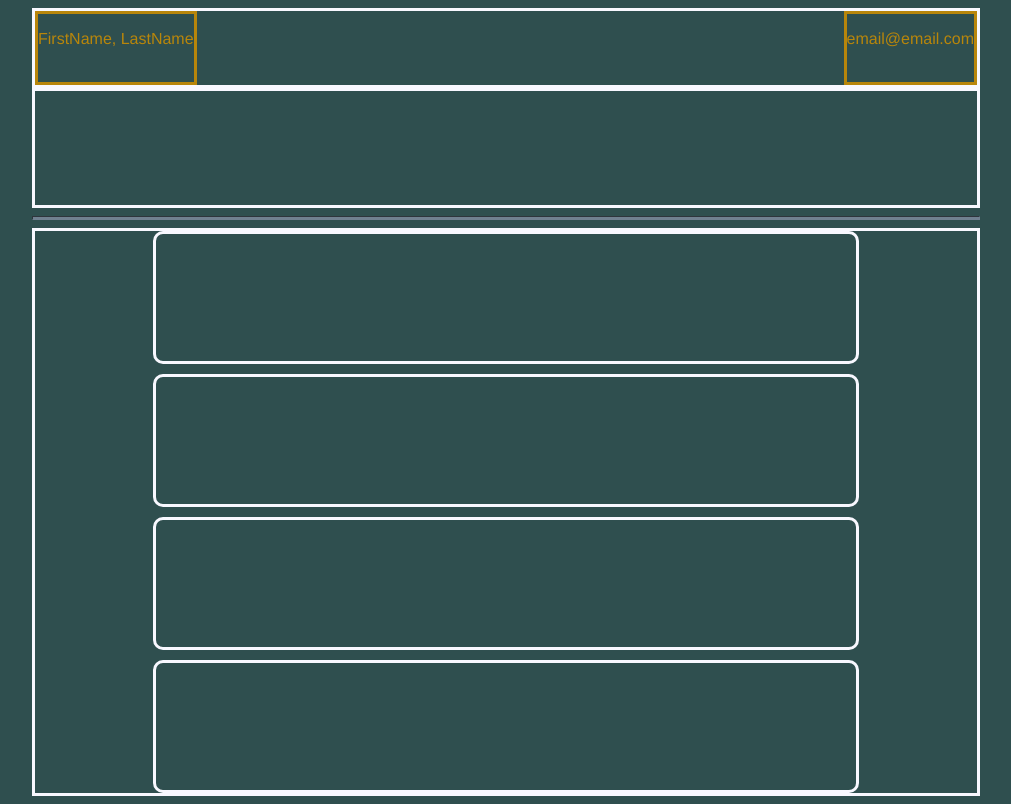
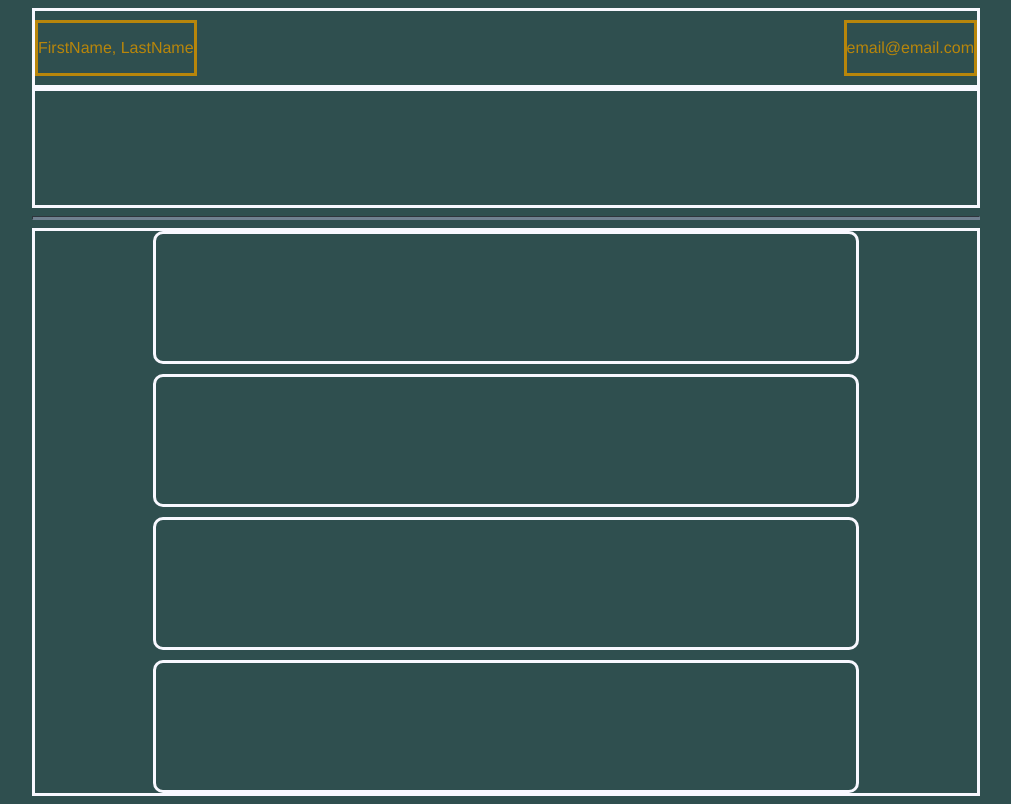
Before and after one commit to wandy0394/wandy0394.github.io, a React (Create React App) app in the folder portfolio/: page / in a window 1280 px wide. Shown: the whole page, without its empty margins (134-1145 px from the left). Built offline with nearby package versions, Linux system fonts and the light colour scheme.

Commit message:
alignment

```diff
--- a/portfolio/src/App.css
+++ b/portfolio/src/App.css
@@ -24,15 +24,8 @@ hr {
 .my-name, .my-email  {
   color:darkgoldenrod;
   border:solid;
-  height:100%;
-  margin:auto;
 }
-.my-name {
-  float:left;
-}
-.my-email {
-  float:right;
-}
+
 .label-email {
   /* font-size:24px; */
   content:'';
@@ -49,6 +42,9 @@ hr {
 .titlebar-contact {
   height: 10vh;
   background: rgb(0,0,0,0);
+  display:flex;
+  justify-content: space-between;
+  align-items: center;
 }
 
 .project-list {
```
